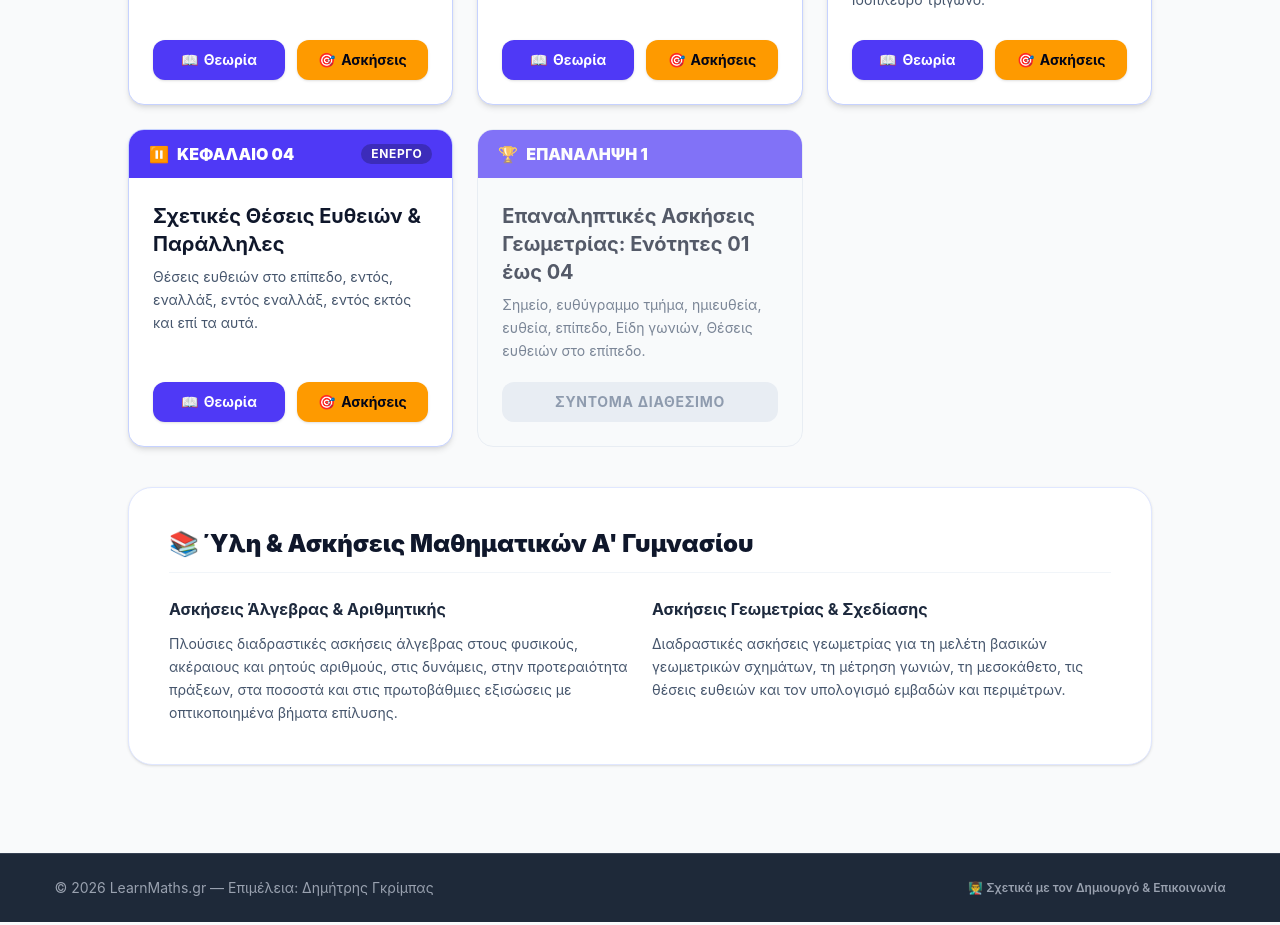
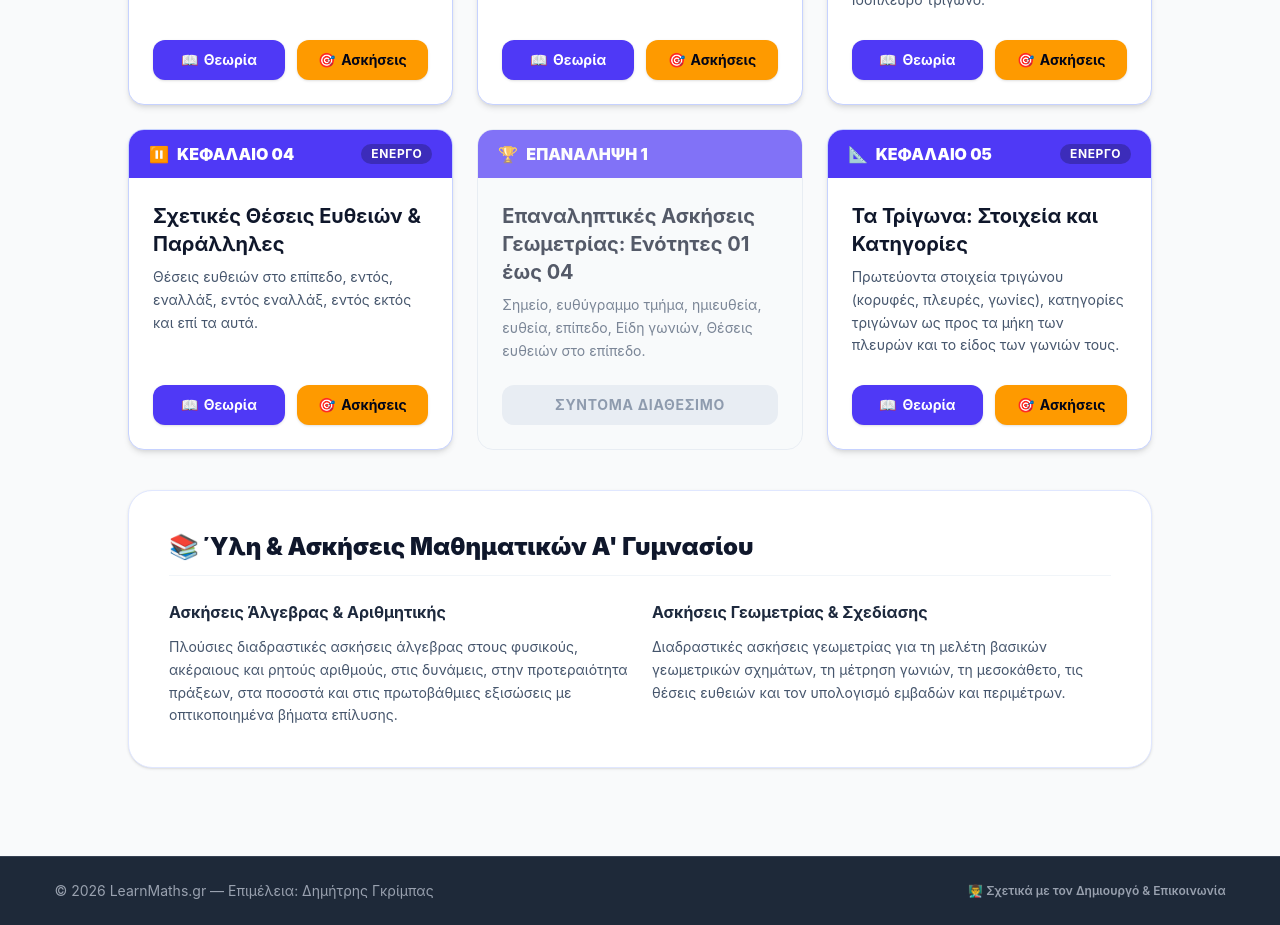
Before and after one commit to gkrimpas-lab/learn-maths-2026, a Next.js app: page /a-gymnasiou in a window 1280 px wide. Shown: the part 4560-5485 px from the top of the page. Built offline with nearby package versions, Linux system fonts and the light colour scheme.

Commit message:
Add new geometry section for triangles

```diff
--- a/data/a-gymnasiou.js
+++ b/data/a-gymnasiou.js
@@ -568,4 +568,29 @@ export const A_GYMNASIOU_CHAPTERS = [
     active: false,
     keywords: ['ασκήσεις γεωμετρία', 'επαναληπτικές ασκήσεις γεωμετρίας']
   },
+  {
+    id: '40-trigona',
+    section: 'geometry',
+    slug: '40-trigona',
+    icon: '📐',
+    title: 'Τα Τρίγωνα: Στοιχεία και Κατηγορίες',
+    titleEn: 'Triangles: Elements and Classification',
+    desc: 'Πρωτεύοντα στοιχεία τριγώνου (κορυφές, πλευρές, γωνίες), κατηγορίες τριγώνων ως προς τα μήκη των πλευρών και το είδος των γωνιών τους.',
+    descEn: 'Primary elements of a triangle (vertices, sides, angles), classification by side lengths and angle types.',
+    badge: 'ΚΕΦΑΛΑΙΟ 05',
+    badgeEn: 'CHAPTER 05',
+    active: true,
+    keywords: [
+      'ασκήσεις γεωμετρία',
+      'τρίγωνα',
+      'ισοσκελές τρίγωνο',
+      'ορθογώνιο τρίγωνο',
+      'πρωτεύοντα στοιχεία',
+      'geometry exercises',
+      'triangles',
+      'isosceles triangle',
+      'right triangle',
+      'primary elements'
+    ]
+  },
 ];
```
